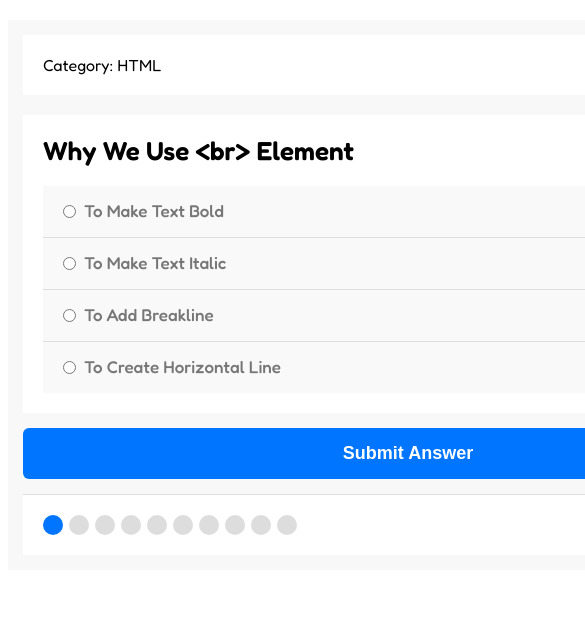
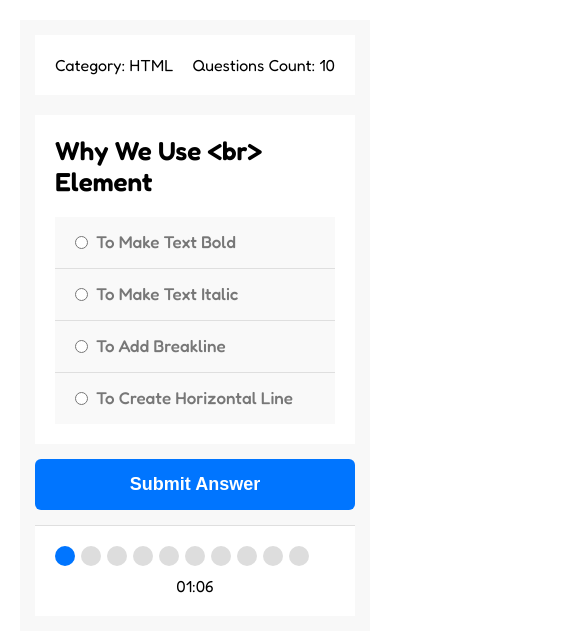
Before and after one commit to Shahenda-Elshayal/quiz-app, a plain HTML site: page index.html in a window 390 px wide. Shown: the top 632 px of the page, 585 px wide, since content can reach past the window. Drawn offline with Linux system fonts and the light colour scheme.

Commit message:
make it responsive

```diff
--- a/main.js
+++ b/main.js
@@ -25,7 +25,7 @@ function getRequest() {
 
             addQuestionArea(value[currentIndex], qNum);
 
-            countdown(130, qNum);
+            countdown(70, qNum);
 
             submit.onclick = function () {
                 let theRightAnswer = value[currentIndex].right_answer;
@@ -40,7 +40,7 @@ function getRequest() {
                 handleBullet();
 
                 clearInterval(countdownInterval);
-                countdown(130, qNum);
+                countdown(70, qNum);
 
                 showResults(qNum);
             }
--- a/style.css
+++ b/style.css
@@ -112,3 +112,21 @@ body {
 .result span.perfect {
     color: #0075ff;
 }
+
+@media (max-width:991px) {
+    .quiz-app {
+        width: 500px;
+    }
+}
+
+@media (max-width:767px) {
+    .quiz-app {
+        width: 350px;
+    }
+
+    .bullets {
+        flex-direction: column;
+        gap: 10px;
+        text-align: center;
+    }
+}
```
